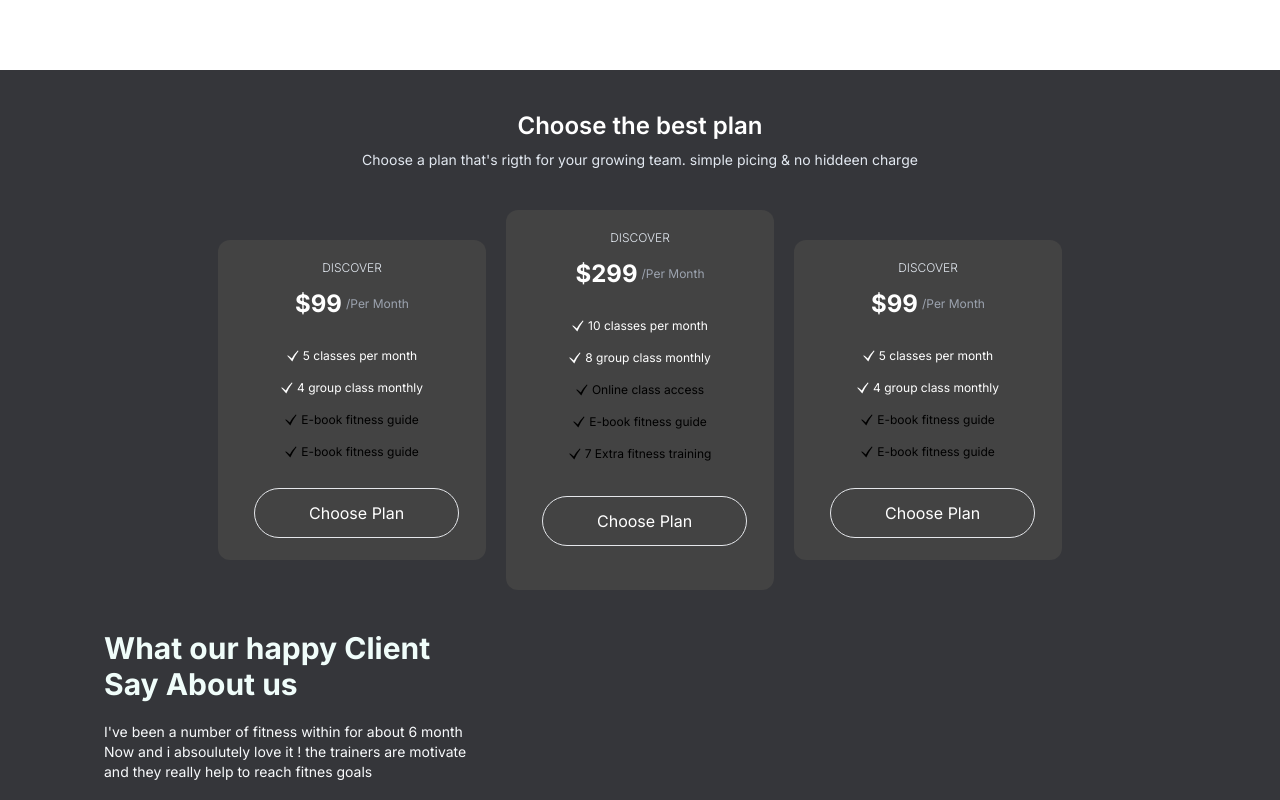
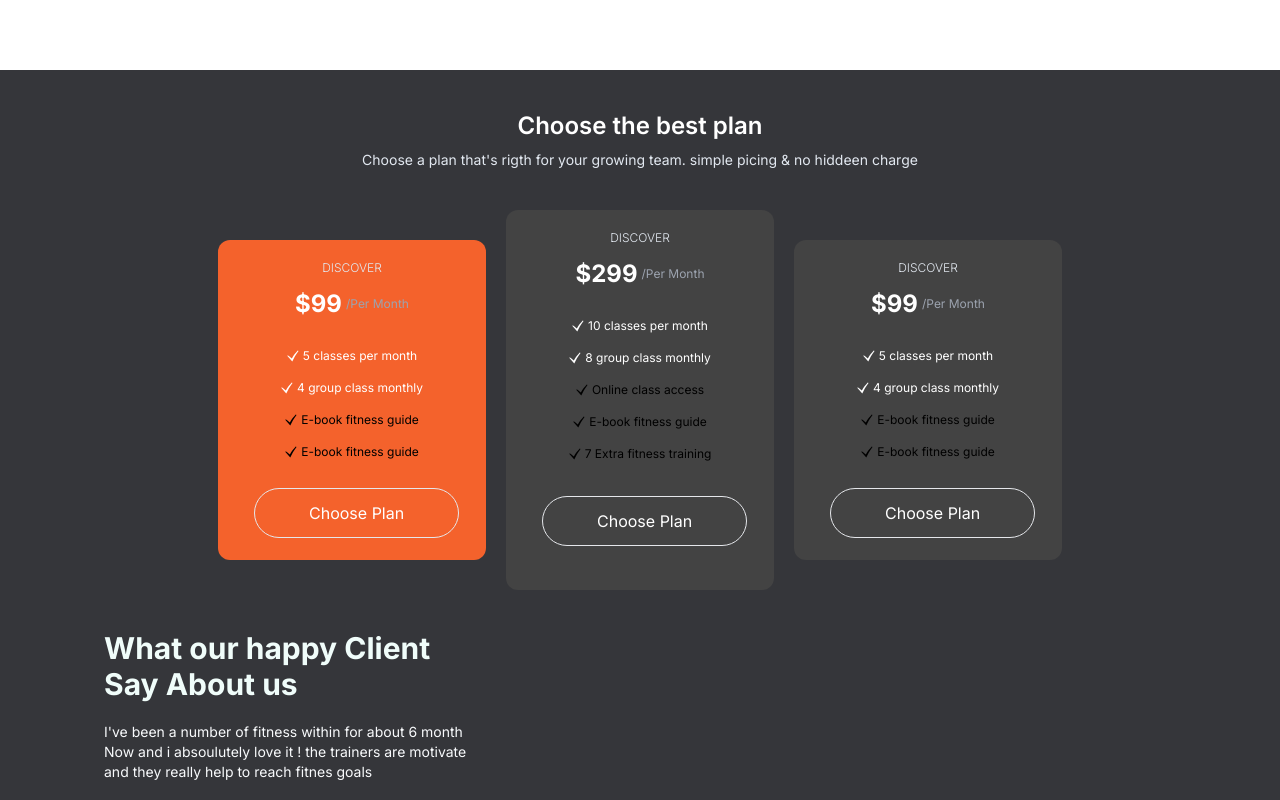
Before and after one commit to tchasinga/gym-rooms, a Next.js app: page / in a window 1280 px wide. In both pictures the pointer is over the element 352 px from the left and 3206 px from the top of the page. Shown: the part 2806-3606 px from the top of the page. Built offline with nearby package versions, Linux system fonts and the light colour scheme.

Commit message:
New code

```diff
--- a/src/app/globals.css
+++ b/src/app/globals.css
@@ -106,3 +106,7 @@ section:nth-child(1){
 .MyFooter{
   background: #38393D;
 }
+
+.myRED:hover{
+  background: #F4622C;
+}
```
